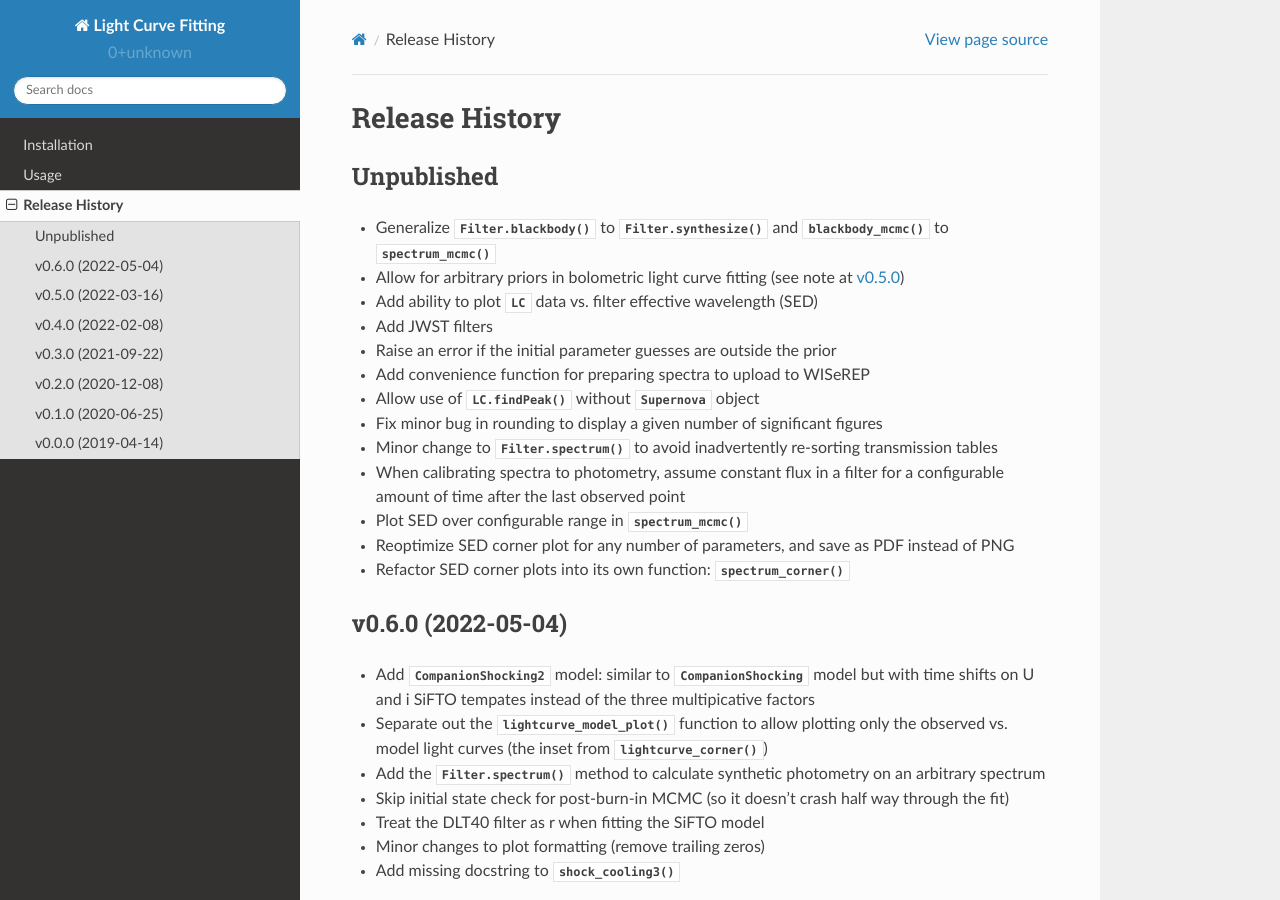
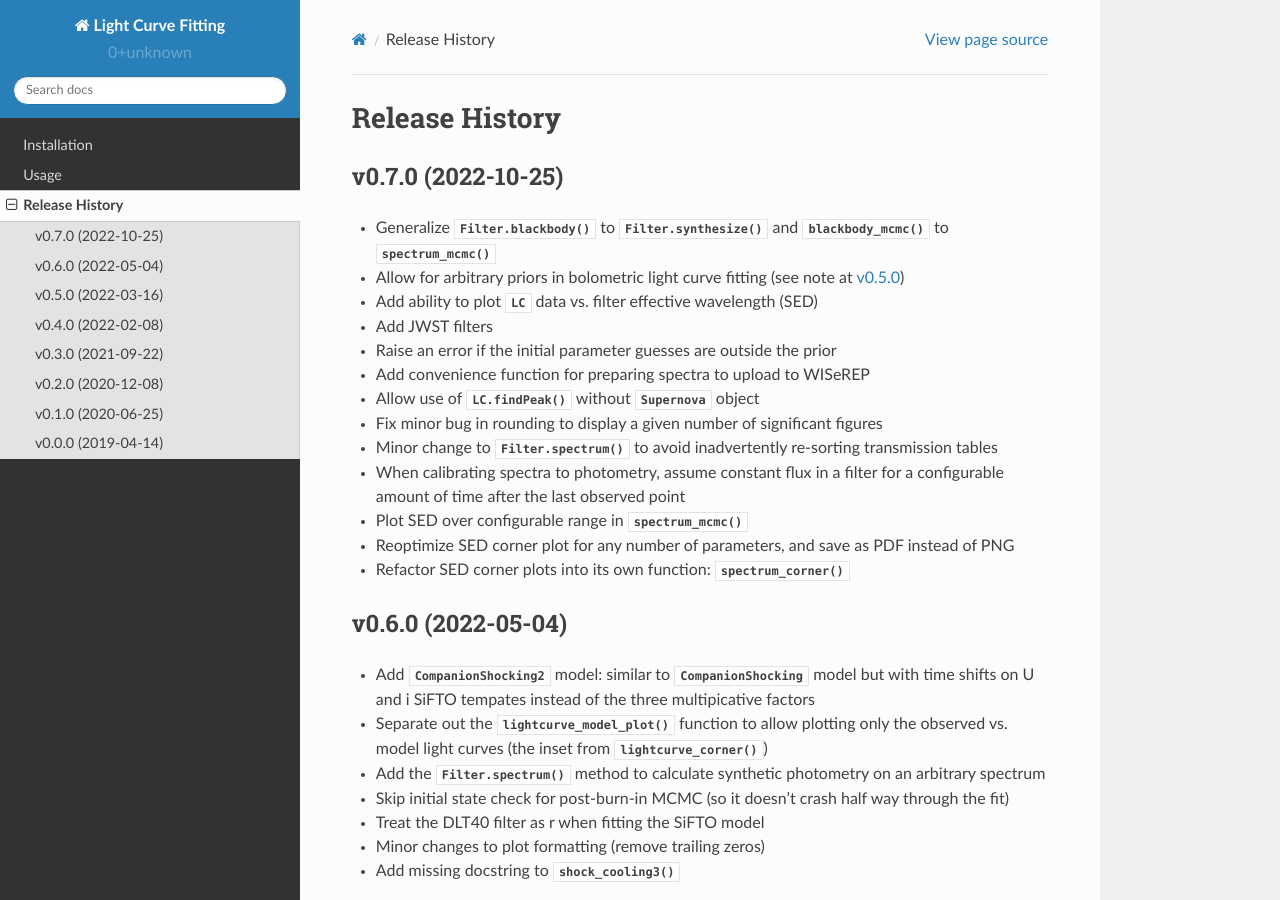
Before and after one commit to griffin-h/lightcurve_fitting, a Sphinx documentation site: the page built from docs/source/release-history.rst, in a window 1280 px wide and 900 px high. Built offline with Sphinx 7.4.7 and the Read the Docs theme 2.0.0, drawn with Linux system fonts in a browser that asks for light colours; pages that are not in the unit, such as notebooks, are missing from menus.

Commit message:
update release history for v0.7.0

```diff
--- a/docs/source/release-history.rst
+++ b/docs/source/release-history.rst
@@ -2,8 +2,8 @@
 Release History
 ===============
 
-Unpublished
------------
+v0.7.0 (2022-10-25)
+-------------------
 * Generalize :meth:`Filter.blackbody` to :meth:`.Filter.synthesize` and :func:`blackbody_mcmc` to :func:`.spectrum_mcmc`
 * Allow for arbitrary priors in bolometric light curve fitting (see note at :ref:`v0.5.0 <v050>`)
 * Add ability to plot :class:`.LC` data vs. filter effective wavelength (SED)
```
